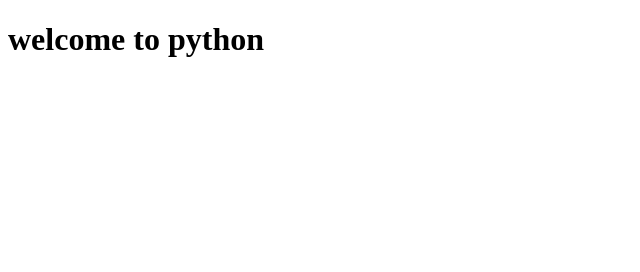
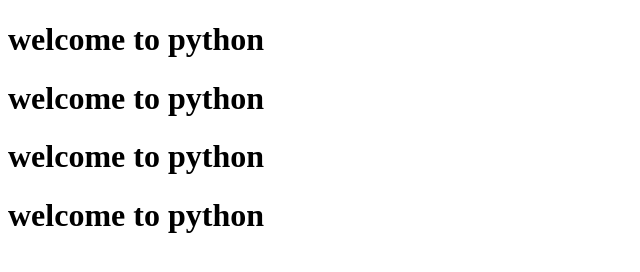
Before and after one commit to vaishu-netha05/mysite, a plain HTML site: page index.html in a window 1280 px wide. Shown: the whole page, without its empty margins (0-640 px from the left). Drawn offline with Linux system fonts and the light colour scheme.

Commit message:
index.html file updated

```diff
--- a/index.html
+++ b/index.html
@@ -7,5 +7,8 @@
 </head>
 <body>
     <h1>welcome to python</h1>
+    <h1>welcome to python</h1>
+    <h1>welcome to python</h1>
+    <h1>welcome to python</h1>
 </body>
 </html>
```
